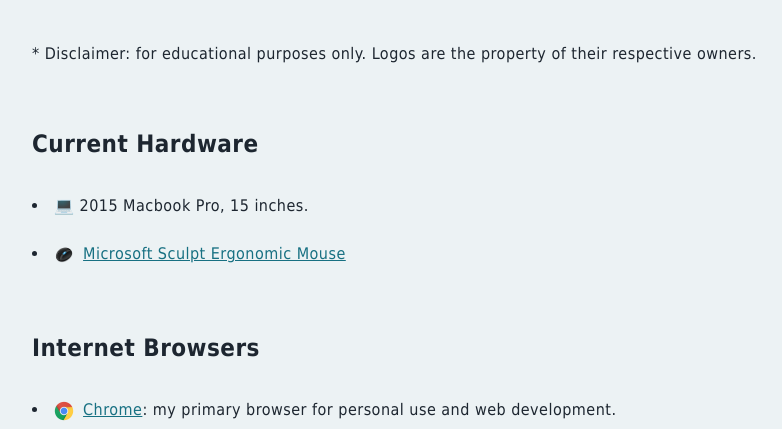
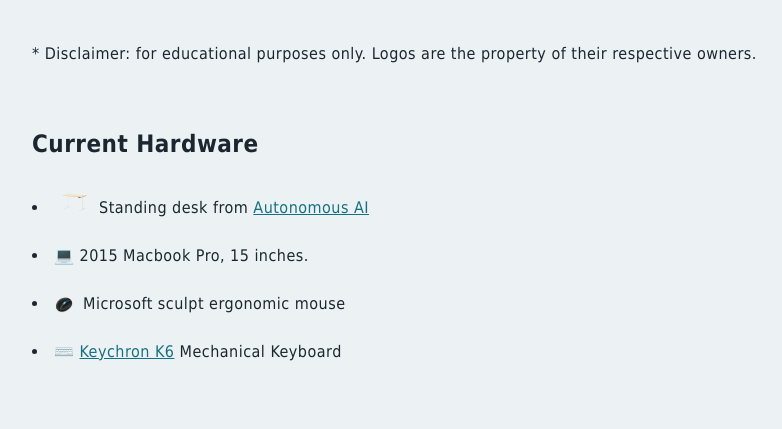
Before and after one commit to karamfd/uses, a plain HTML site: page index.html in a window 1280 px wide. Shown: the part 124-553 px from the top of the page, without its empty margins (96-878 px from the left). Drawn offline with Linux system fonts and the light colour scheme.

Commit message:
added standing desk image and description.

```diff
--- a/index.html
+++ b/index.html
@@ -24,15 +24,28 @@
       <h2>current hardware</h2>
       <ul>
         <li>
+          <img src="img/hardware/desk.png"
+            alt="Smartdesk Premium from Autonomous AI">
+          Standing desk from
+          <a href="https://www.autonomous.ai/standing-desks/smartdesk-2-business"
+            target="_blank" rel="noopener noreferrer">Autonomous AI</a>
+        </li>
+
+        <li>
           💻 2015 Macbook Pro, 15 inches.
         </li>
 
         <li>
-          <img src="img/hardware/mouse.png" alt="" class="icon" />
-          <a href="https://www.canadacomputers.com/product_info.php?cPath=21_279_579&item_id=065788"
-            target="_blank" rel="noopener noreferrer">
-            Microsoft sculpt ergonomic mouse
+          <img src="img/hardware/mouse.png" alt="" class="icon">
+          Microsoft sculpt ergonomic mouse
           </a>
+        </li>
+
+        <li>
+          ⌨️
+          <a
+            href="https://www.keychron.com/products/keychron-k6-wireless-mechanical-keyboard">
+            Keychron K6</a> Mechanical Keyboard
         </li>
       </ul>
     </section>
```
Also changed, not shown: img/hardware/desk.png (added).
